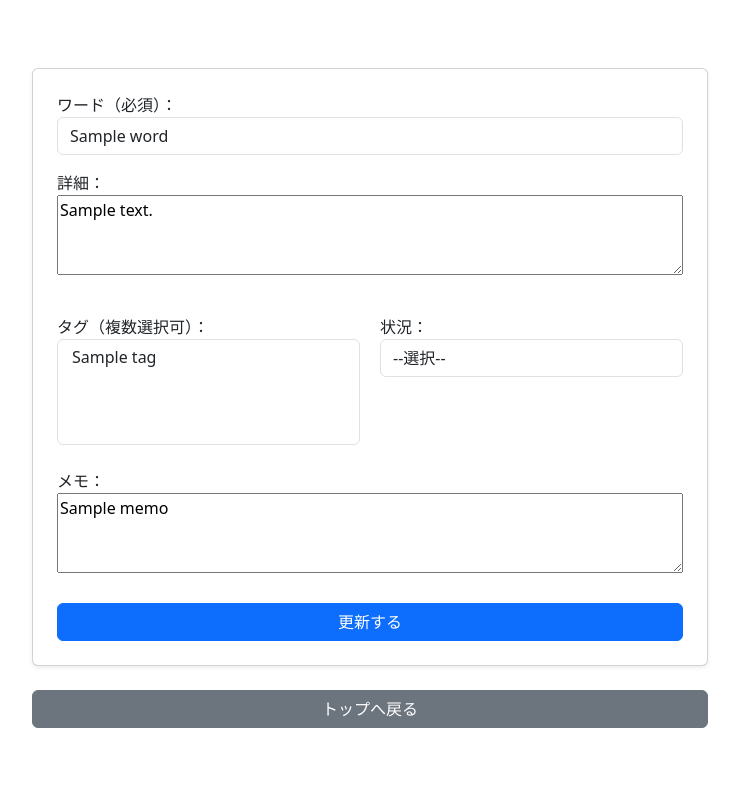
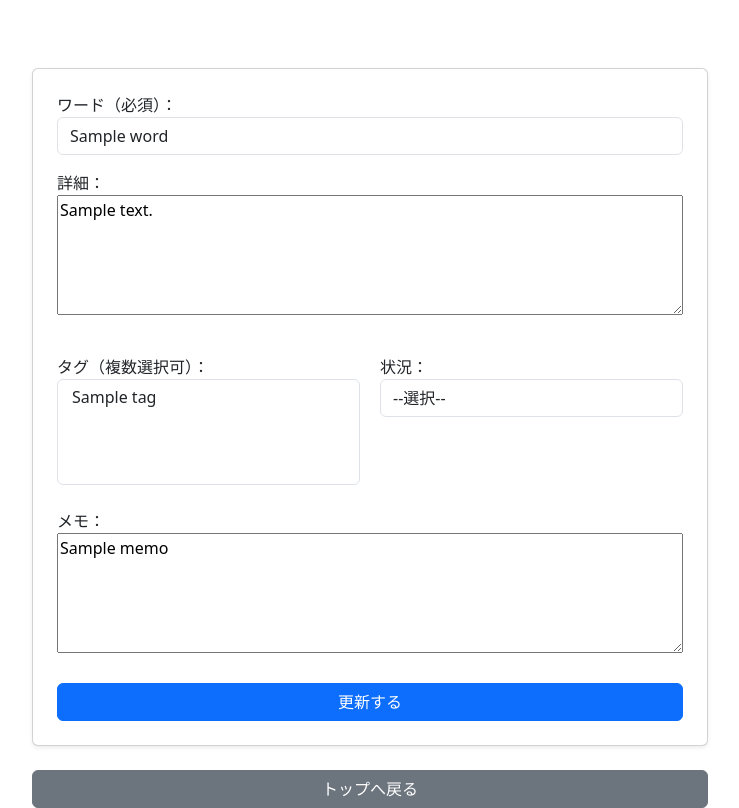
Before and after one commit to beetle-oshiro/study, a Flask app: page /edit/1 in a window 1280 px wide. Shown: the whole page, without its empty margins (270-1009 px from the left). Before the commit the page ends 728 px from the top, so only its background shows below. Run offline with Flask 3, Linux system fonts and the light colour scheme; a database or web service that is not in the repository returns one stand-in record (values such as "Sample title"); some libraries are stand-ins or nearby versions.

Commit message:
登録ページのメモ欄の縦幅修正

```diff
--- a/static/style.css
+++ b/static/style.css
@@ -6,7 +6,7 @@
 /* 入力欄を幅いっぱいに */
 .form-wide {
     width: 100%;
-    min-height: 80px;
+    min-height: 120px;
 }
 
 /* タグと状況を横並びに */
```
